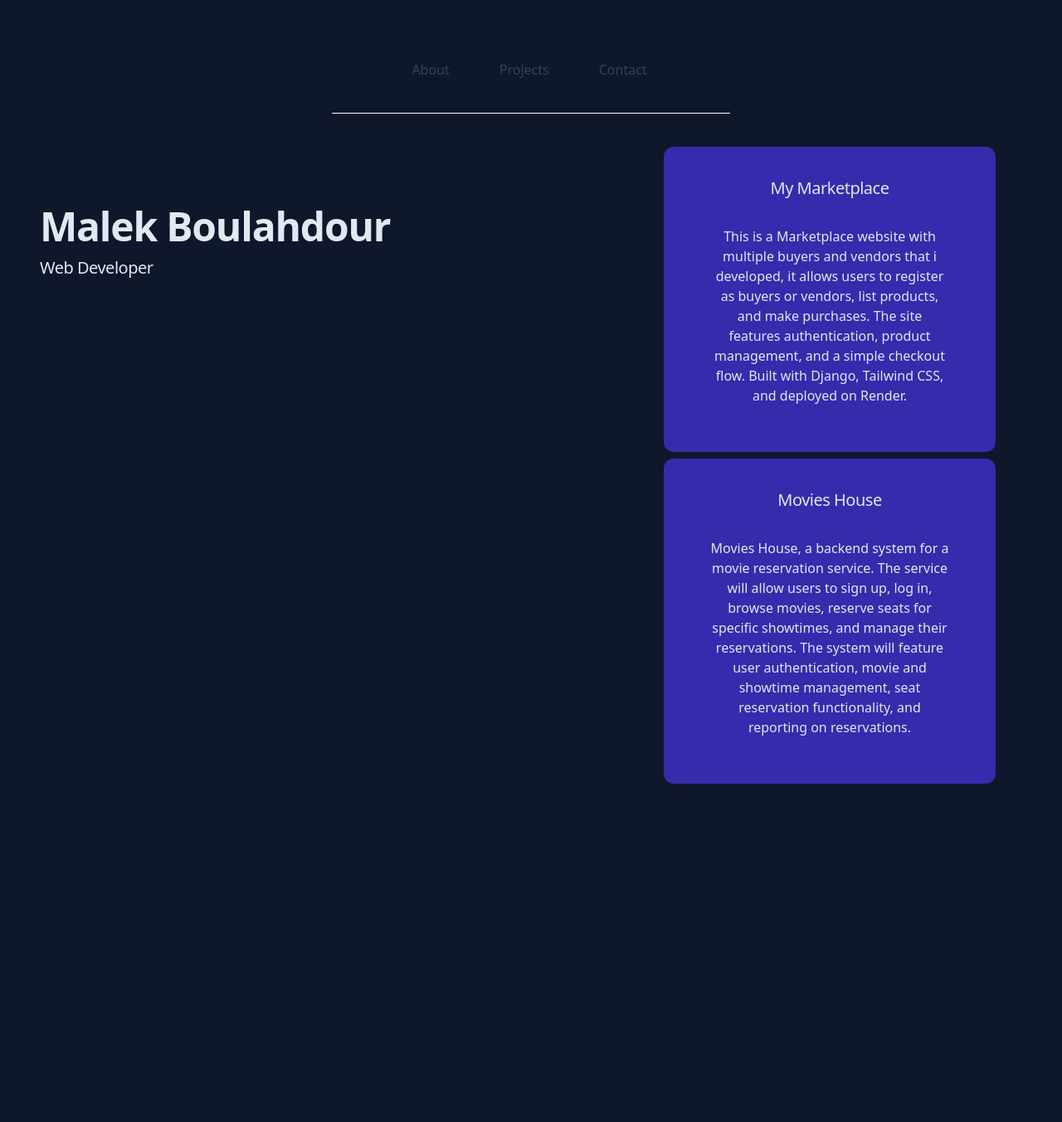
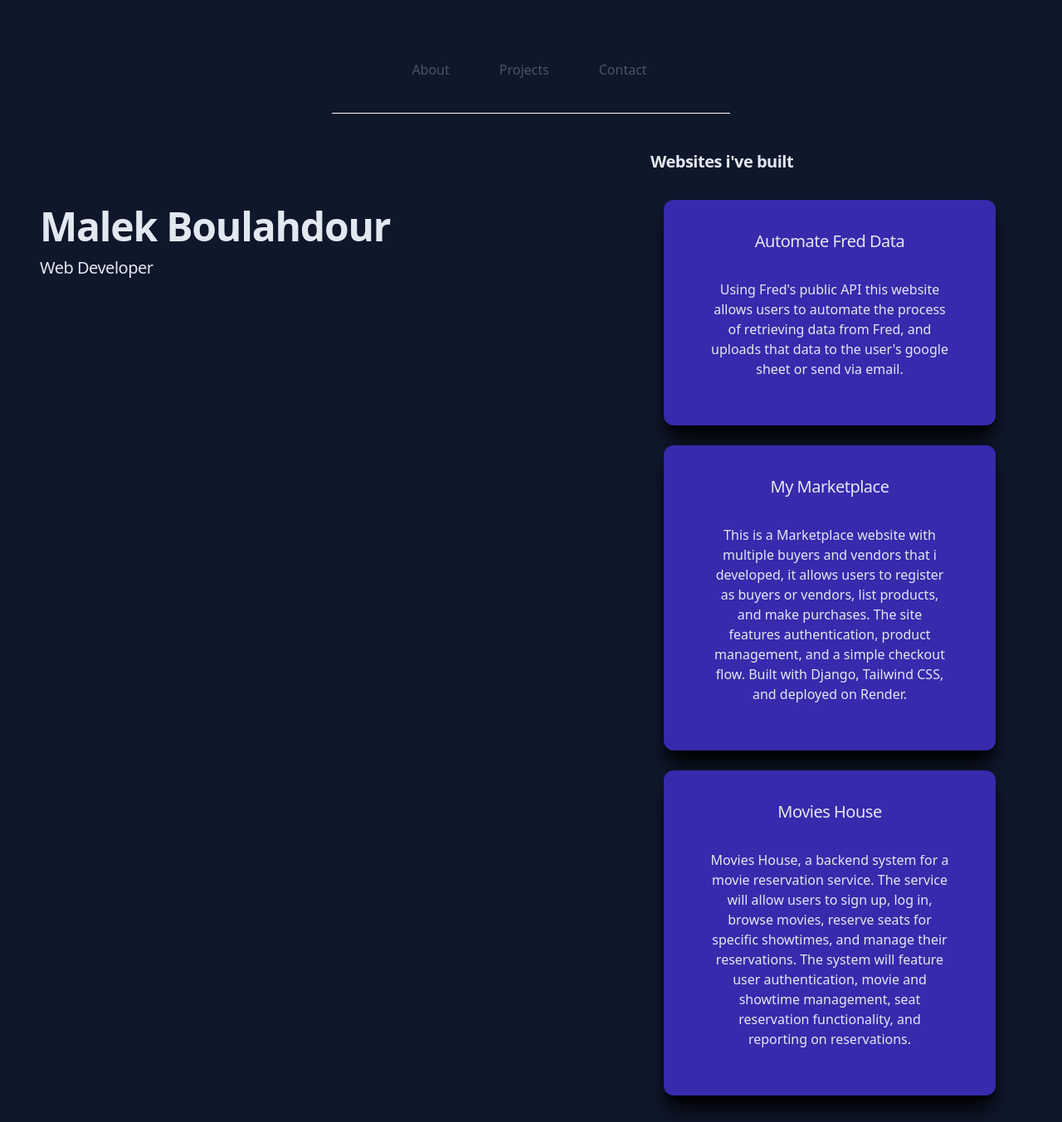
Before and after one commit to Malek-mak/Portfolio, a Django app: page / in a window 1280 px wide. Shown: the whole page at 83% size. Before the commit the page ends 945 px from the top, so only its background shows below. Run offline with Django 5.2, Linux system fonts and the light colour scheme.

Commit message:
Updated home page layout and added Google site verification meta tag

```diff
--- a/portfolio/templates/Home/home.html
+++ b/portfolio/templates/Home/home.html
@@ -6,7 +6,7 @@
     <meta name="viewport" content="width=device-width, initial-scale=1.0">
     <title>Home</title>
     <script src="https://cdn.jsdelivr.net/npm/@tailwindcss/browser@4"></script>
-
+    <meta name="google-site-verification" content="Xkb0D3ocb2QAOWCSx1XLVLEuM9-0w_-XrMnbYPxxQXs" />
 </head>
 <body class="bg-slate-900">
     <header>
@@ -15,13 +15,13 @@
                 <div class="hidden justify-center items-center w-full lg:flex lg:w-auto" id="mobile-menu-2">
                     <ul class="flex justify-center mt-4 font-medium lg:flex-row lg:space-x-8 lg:mt-0">
                         <li>
-                            <button class="block py-2 pr-4 pl-3 hover:text-white text-gray-700" type="button" id="about-btn" aria-current="page">About</button>
+                            <button class="block py-2 pr-4 pl-3 hover:text-white text-gray-600" type="button" id="about-btn" aria-current="page">About</button>
                         </li>
                         <li>
-                            <button class="block py-2 pr-4 pl-3 hover:text-white text-gray-700" type="button" id="projects-btn">Projects</button>
+                            <button class="block py-2 pr-4 pl-3 hover:text-white text-gray-600" type="button" id="projects-btn">Projects</button>
                         </li>
                         <li>
-                            <button class="block py-2 pr-4 pl-3 hover:text-white text-gray-700" type="button" id="contact-btn">Contact</button>
+                            <button class="block py-2 pr-4 pl-3 hover:text-white text-gray-600" type="button" id="contact-btn">Contact</button>
                         </li>
 
                     </ul>
@@ -47,11 +47,29 @@
                 <h2 class="mt-3 text-lg font-medium tracking-tight text-slate-200 sm:text-xl">Web Developer</h2>
             </div>
         </header>
+        <!-- The About page div -->
+         <div class="sm:hidden py-12 sm:py-2" id="about-dv">
+            <h2 class="mt-3 text-lg font-medium tracking-tight text-slate-200 sm:text-xl">About me:</h2>
+            <p class="mt-4 max-w-xs px-4 leading-normal text-md text-slate-200">
+                Hello, I am Malek Boulahdour, a fullstack web developer. I build responsive, user-friendly websites.
+                Let me know if i can help you.
+            </p>
+        </div>
 <!-- The my projects page div -->
-        <div id="projects-dv" style="display: block;">
+        <div id="projects-dv" style="display: block;" class="py-12 sm:py-2">
+            <h2 class="mt-3 px-4 py-2 font-semibold tracking-tight text-slate-200 text-xl">Websites i've built</h2>
+
             <ul class="m-6 justify-self-center items-center">
+                <a href="https://atautomate-boulahdourabdelmalek2190-ft4wvsk3.leapcell.dev/" target="_blank">
+                <li class="p-6 mt-2 m-2 text-center bg-indigo-800 hover:bg-slate-800/50 shadow-xl shadow-black sm:hover:shadow-xl/30 opacity-100 text-white hover:opacity-50  rounded-xl">
+                    <h2 class="mt-3 text-lg font-medium tracking-tight text-slate-200 sm:text-xl">Automate Fred Data</h2>
+                <p class="m-4 max-w-xs leading-normal text-md text-slate-200 p-4">
+                    Using Fred's public API this website allows users to automate the process of retrieving data from Fred,
+                    and uploads that data to the user's google sheet or send via email.
+                </p></li>
+                </a>
                 <a href="https://jango-arketplace-boulahdourabdelmalek2190-2b25g6gf.leapcell.dev/" target="_blank">
-                <li class="p-6 m-2 text-center bg-indigo-800 hover:bg-slate-800/50 hover:shadow-xl/30 opacity-100 text-white hover:opacity-50  rounded-xl">
+                <li class="p-6 mt-6 m-2 text-center bg-indigo-800 hover:bg-slate-800/50 shadow-xl shadow-black sm:hover:shadow-xl/30 opacity-100 text-white hover:opacity-50  rounded-xl">
                     <h2 class="mt-3 text-lg font-medium tracking-tight text-slate-200 sm:text-xl">My Marketplace</h2>
                 <p class="m-4 max-w-xs leading-normal text-md text-slate-200 p-4">
                     This is a Marketplace website with multiple buyers and vendors that i developed, it allows users to register as buyers or vendors, list products, and make purchases.
@@ -59,24 +77,19 @@
                 </p></li>
                 </a>
                 <a href="https://oviesouse-boulahdourabdelmalek2190-svl6jcvp.leapcell.dev/" target="_blank">
-                <li class="p-6 m-2 text-center bg-indigo-800 hover:bg-slate-800/50 hover:shadow-xl/30 opacity-100 text-white hover:opacity-50  rounded-xl">
+                <li class="p-6 mt-6 m-2 text-center bg-indigo-800 hover:bg-slate-800/50 shadow-xl shadow-black sm:hover:shadow-xl/30 opacity-100 text-white hover:opacity-50  rounded-xl">
                     <h2 class="mt-3 text-lg font-medium tracking-tight text-slate-200 sm:text-xl">Movies House</h2>
                 <p class="m-4 max-w-xs leading-normal text-md text-slate-200 p-4">
                     Movies House, a backend system for a movie reservation service. The service will allow users to sign up, log in, browse movies, reserve seats for specific showtimes, and manage their reservations.
                     The system will feature user authentication, movie and showtime management, seat reservation functionality, and reporting on reservations.
                 </p></li>
                 </a>
+
             </ul>
         </div>
-<!-- The About page div -->
-         <div style="display: none;" id="about-dv">
-            <p class="mt-4 max-w-xs leading-normal text-md text-slate-200">
-                Hello, I am Malek Boulahdour, a fullstack web developer. I build responsive, user-friendly websites.
-                Let me know if i can help you.
-            </p>
-        </div>
+
 <!-- The Contact me page div -->
-         <div style="display: none;" id="contact-dv">
+         <div class="sm:hidden py-12 sm:py-2" id="contact-dv">
             <h2 class="mt-3 text-lg font-medium tracking-tight text-slate-200 sm:text-xl" >Send me an Email</h2><br>
             <form action="{% url 'home' %}" method="post">
                 {% csrf_token %}
```
